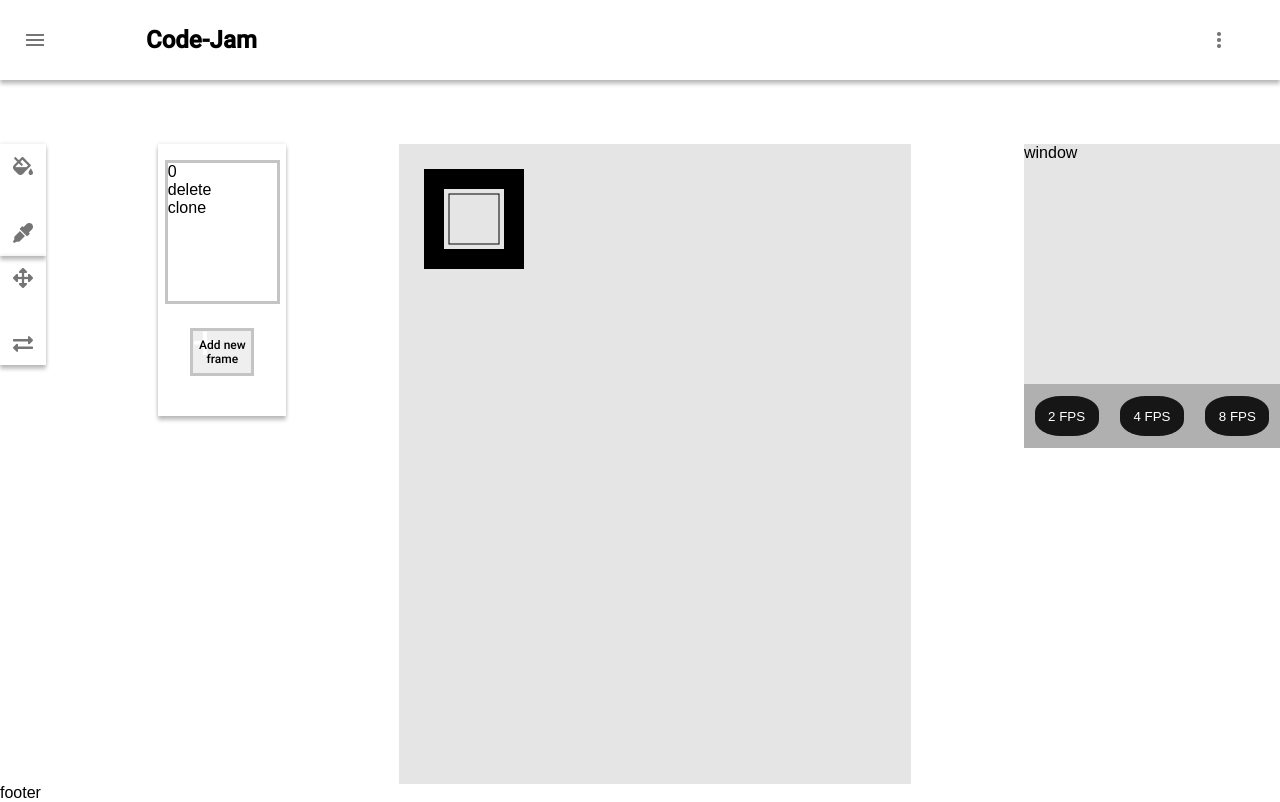
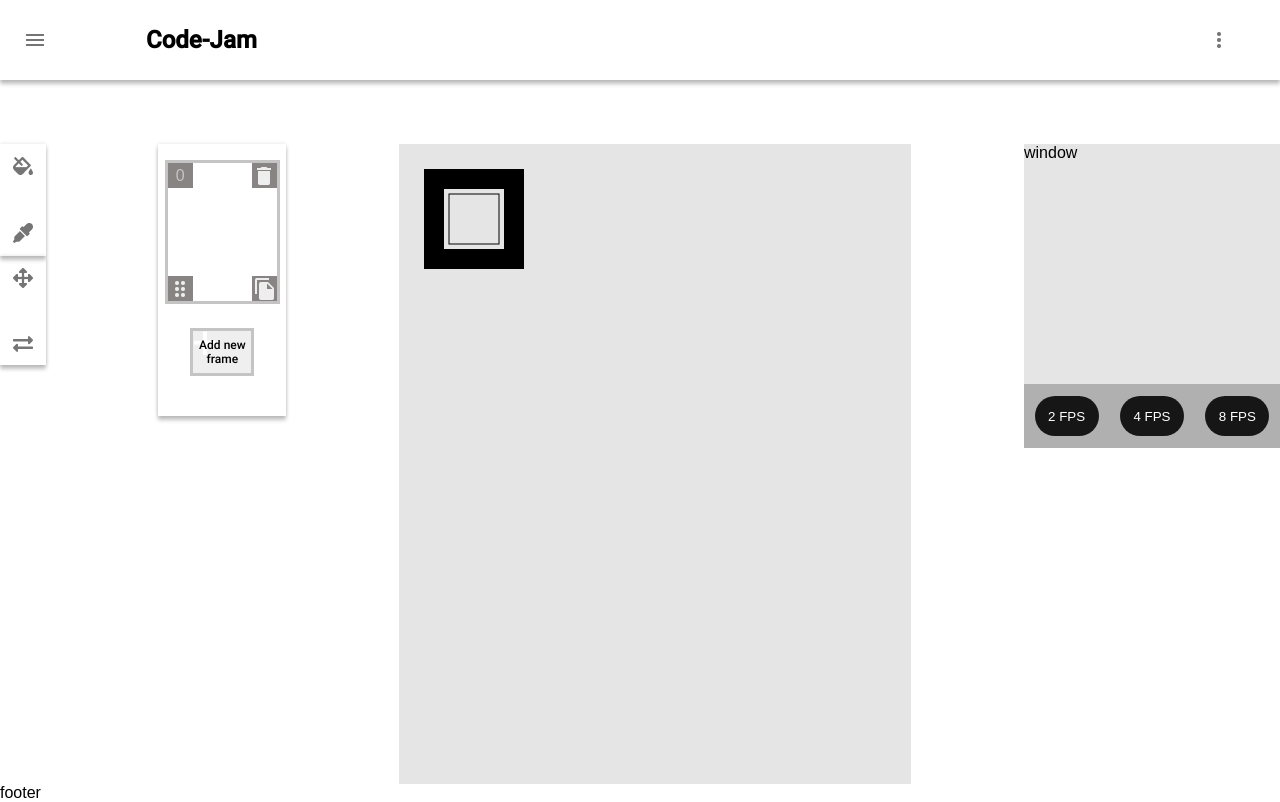
Before and after one commit to magnusducatuslt/piskel1.0, a React (Create React App) app: page / in a window 1280 px wide. Both pictures are taken after a click on the button "Add new frame". Built offline with nearby package versions, Linux system fonts and the light colour scheme.

Commit message:
feat:frame-images and styles

```diff
--- a/src/components/animationBoard/animation.css
+++ b/src/components/animationBoard/animation.css
@@ -17,7 +17,7 @@
   background-color: rgb(22, 22, 22);
 
   border: none;
-  border-radius: 40%;
+  border-radius: 20px;
   outline: none;
 }
 
--- a/src/components/frame/frame.css
+++ b/src/components/frame/frame.css
@@ -1,4 +1,7 @@
 .frame {
+  display: flex;
+  flex-direction: column;
+  justify-content: space-between;
   width: 100%;
   height: 20vh;
   background: rgba(255, 255, 255, 0.5);
@@ -6,3 +9,22 @@
   box-sizing: border-box;
   margin-top: 2vh;
 }
+
+.frame .top, .frame .bottom {
+  display: flex;
+  justify-content: space-between;
+}
+
+.frame .top div:first-child {
+  color: #c4c4c4;
+
+}
+
+.frame .top div,.frame .bottom div {
+  background-color: rgb(136, 132, 132);
+  width: 25px;
+  height: 25px;
+  display: flex;
+  justify-content: center;
+  align-items: center;
+}
--- a/src/components/frame/frame.js
+++ b/src/components/frame/frame.js
@@ -1,11 +1,26 @@
 import React from 'react';
 import './frame.css';
+import del from '../../img/delete.png'
+import cop from '../../img/copy.png'
+import con from '../../img/drag.png'
+
 const Frame = ({ onDubl, onDel, index }) => {
   return (
     <div className="frame">
-      <span>{index}</span>
-      <div onClick={onDel}>delete</div>
-      <div onClick={onDubl}>clone</div>
+      <div className="top">
+        <div>{index}</div>
+        <div onClick={onDel}>
+          <img src={del} alt="delete"></img>
+        </div>
+      </div>
+      <div className="bottom">
+        <div>
+          <img src={con} alt="config"></img>
+        </div>
+        <div onClick={onDubl}>
+          <img src={cop} alt="clone"></img>
+        </div>
+      </div>
     </div>
   );
 };
```
